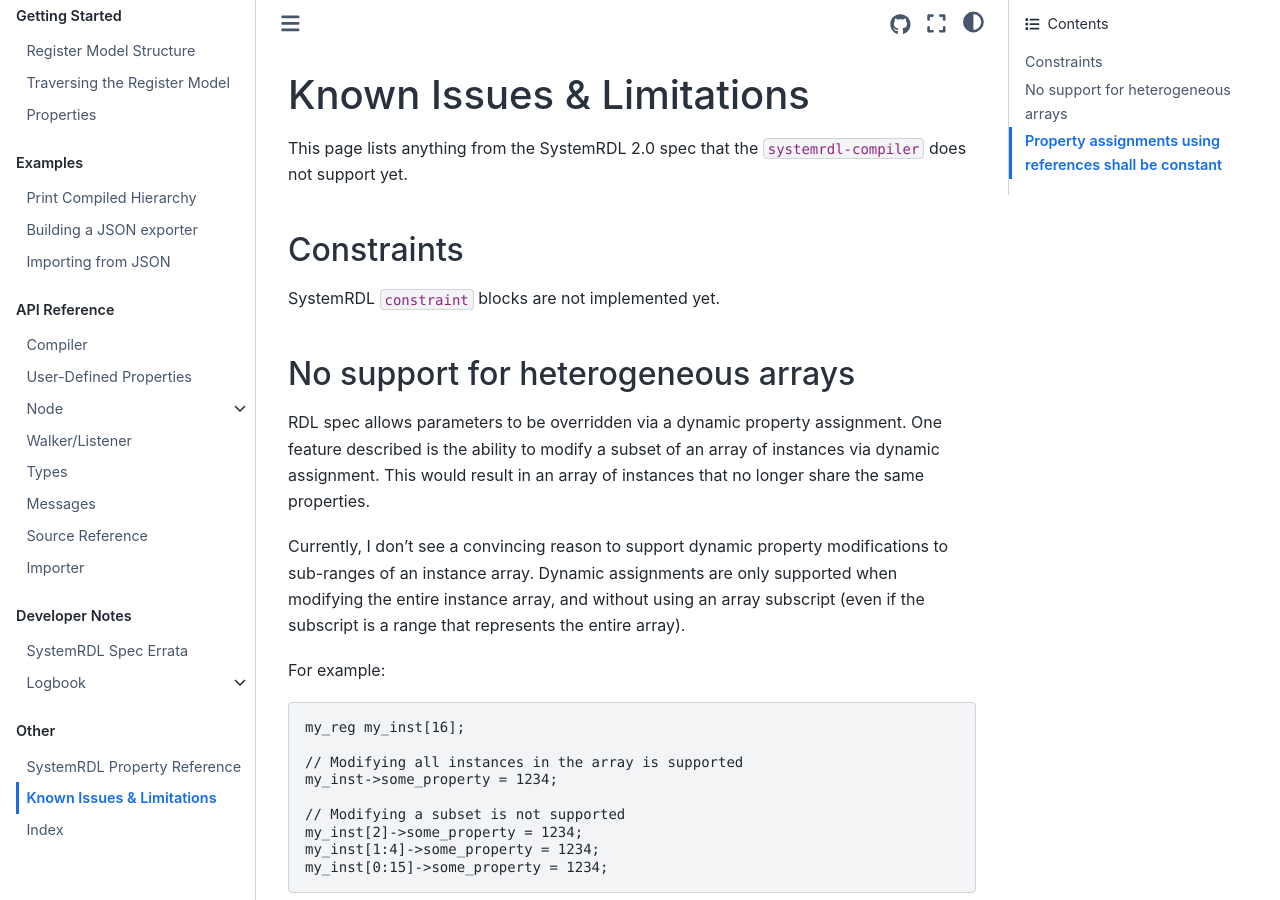
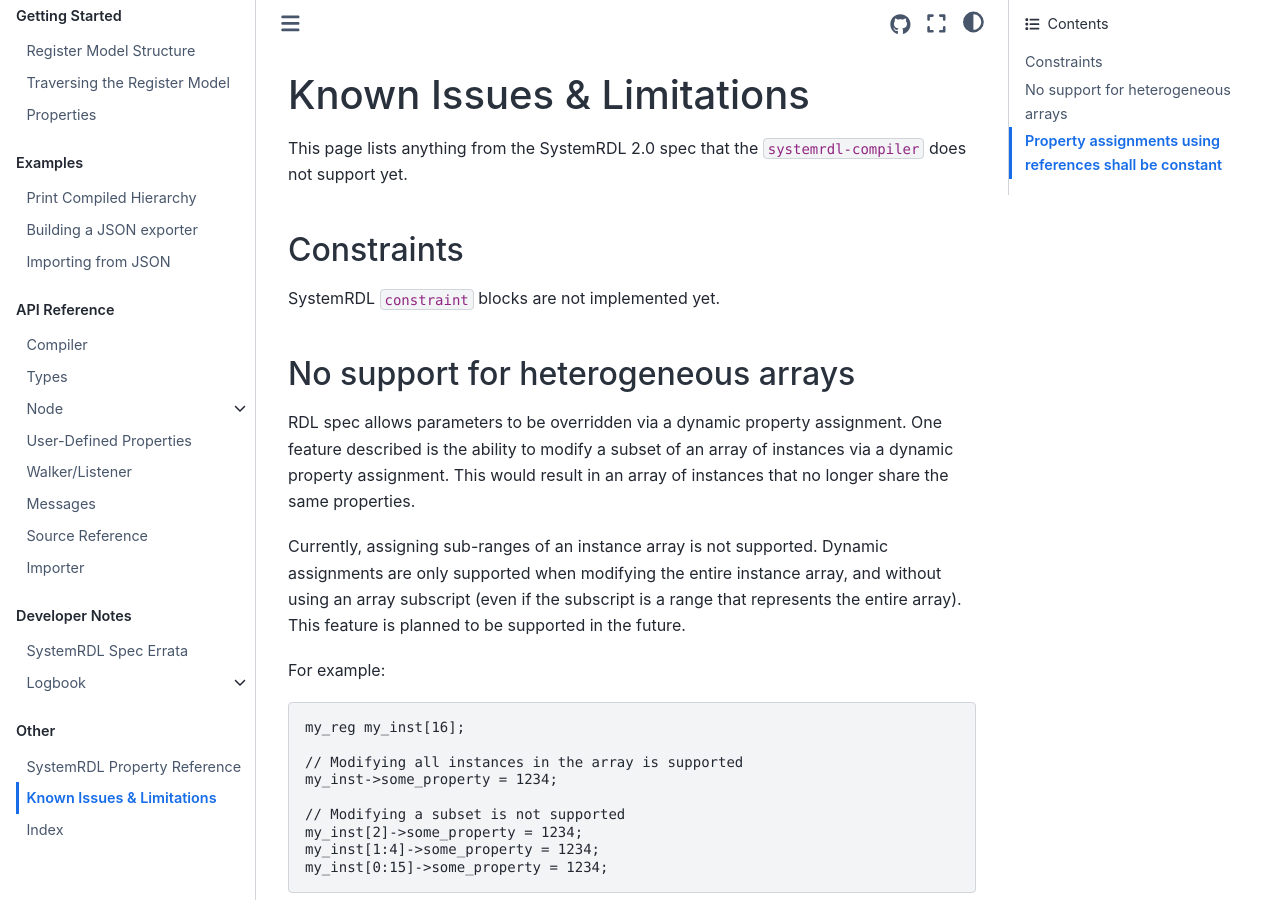
Before and after one commit to SystemRDL/systemrdl-compiler, a Sphinx documentation site: the page built from docs/known_issues.rst, in a window 1280 px wide and 900 px high. Built offline with Sphinx 7.4.7 and the Sphinx Book theme 1.1.4, drawn with Linux system fonts in a browser that asks for light colours.

Commit message:
reorg doc titles

```diff
--- a/docs/index.rst
+++ b/docs/index.rst
@@ -72,10 +72,10 @@ Links
    :caption: API Reference
 
    api/compiler
+   api/types
+   api/node/index
    api/udp
-   api/node/index
    api/walker
-   api/types
    api/messages
    api/source_ref
    api/importer
--- a/docs/known_issues.rst
+++ b/docs/known_issues.rst
@@ -19,14 +19,14 @@ No support for heterogeneous arrays
 
 RDL spec allows parameters to be overridden via a dynamic property assignment.
 One feature described is the ability to modify a subset of an array of
-instances via dynamic assignment. This would result in an array of instances
-that no longer share the same properties.
+instances via a dynamic property assignment. This would result in an array of
+instances that no longer share the same properties.
 
-Currently, I don't see a convincing reason to support dynamic property
-modifications to sub-ranges of an instance array.
+Currently, assigning sub-ranges of an instance array is not supported.
 Dynamic assignments are only supported when modifying the entire instance
 array, and without using an array subscript (even if the subscript is a range
 that represents the entire array).
+This feature is planned to be supported in the future.
 
 For example:
 
```
